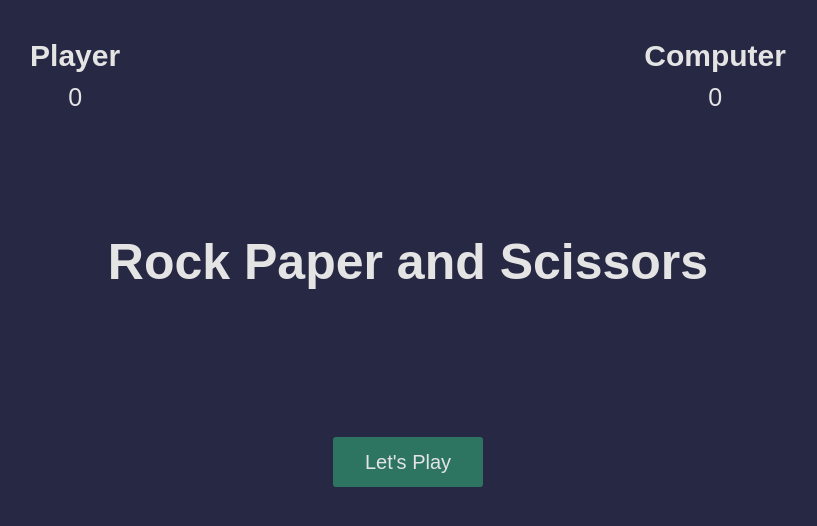
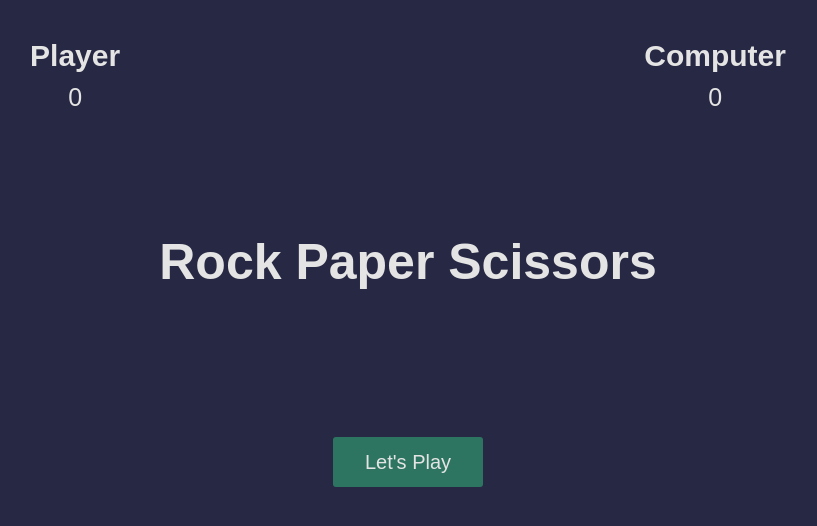
Before and after one commit to kris10oj/RPSgame, a plain HTML site: page index.html in a window 1280 px wide. Shown: the whole page, without its empty margins (232-1049 px from the left). Drawn offline with Linux system fonts and the light colour scheme.

Commit message:
update name
Rock Paper Scissors

```diff
--- a/index.html
+++ b/index.html
@@ -22,7 +22,7 @@
         </div>
 
         <div class="intro">
-            <h1>Rock Paper and Scissors</h1>
+            <h1>Rock Paper Scissors</h1>
             <button>Let's Play</button>
         </div>
 
```
